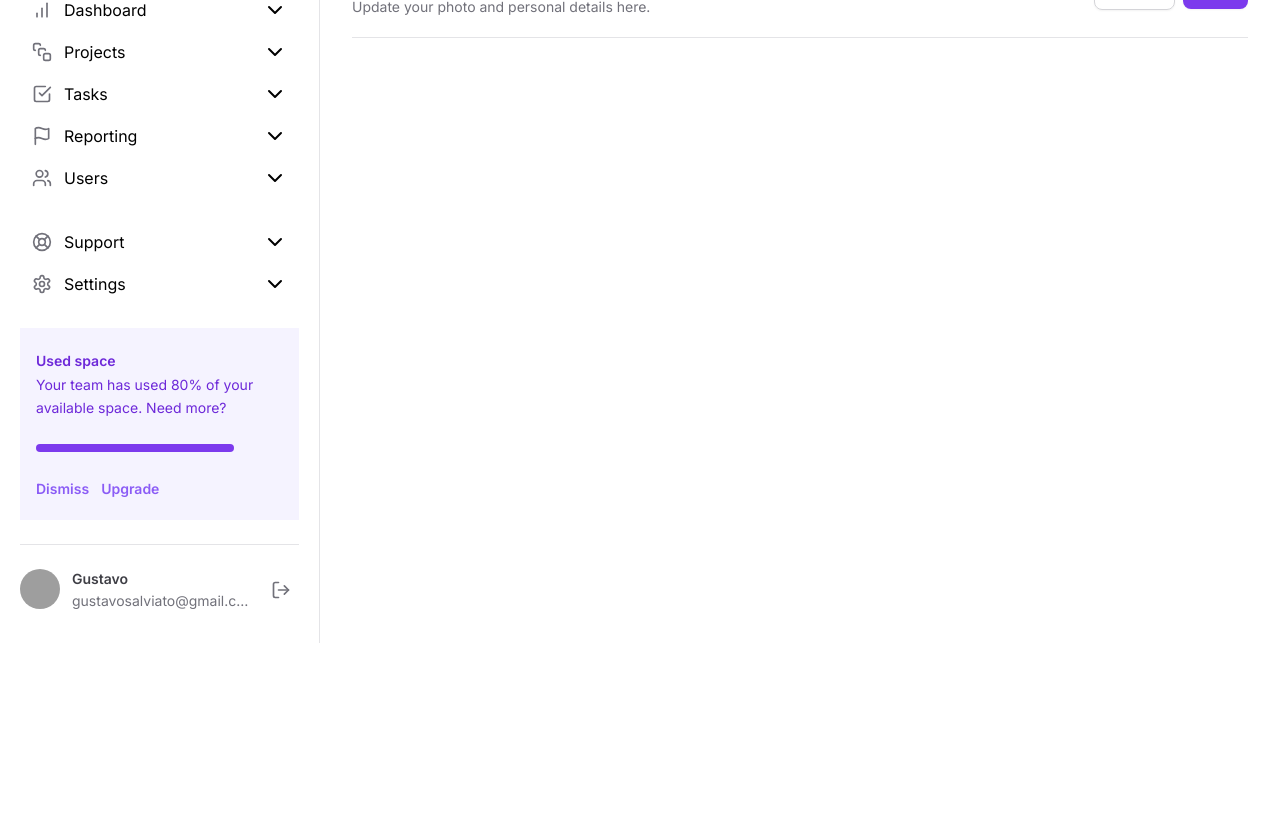
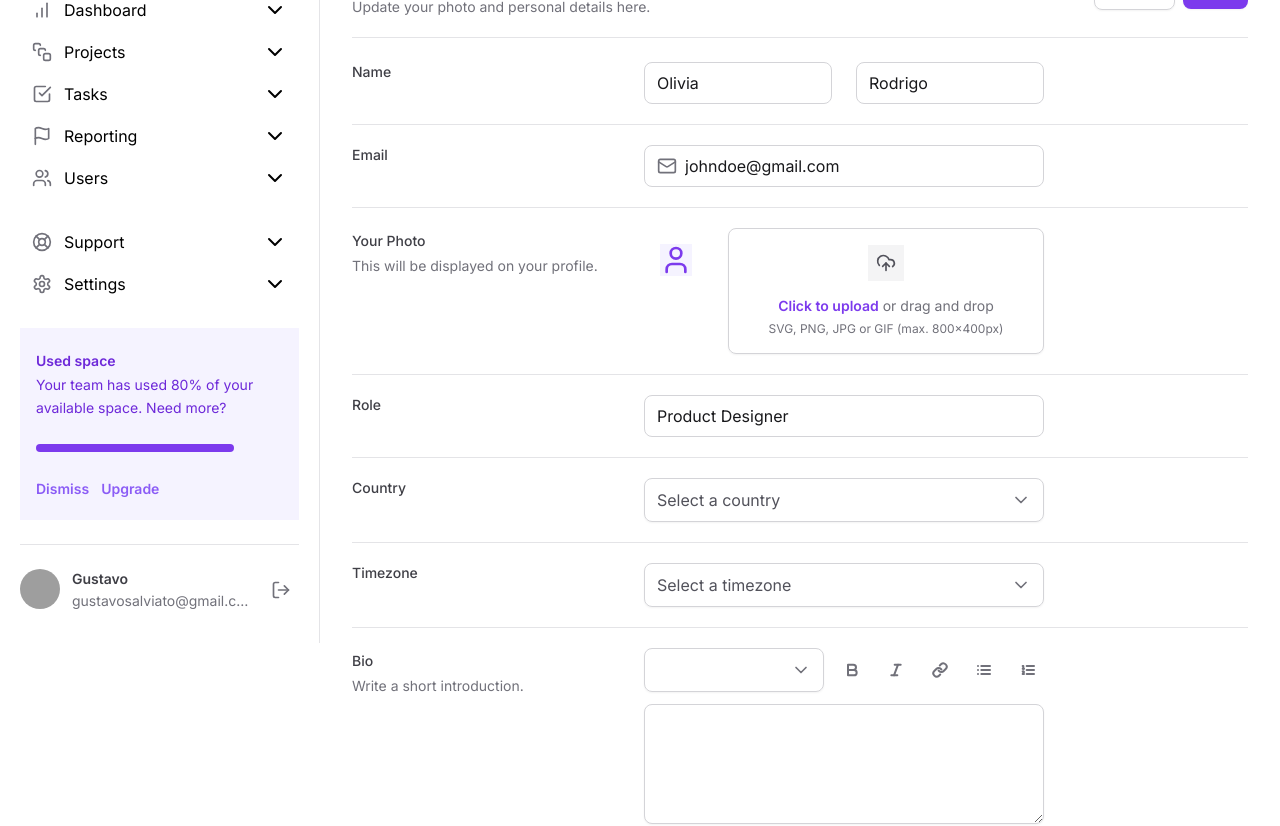
Before and after one commit to gustavosalviato/tailwind-master, a Next.js app: page / in a window 1280 px wide. Shown: the part 220-1046 px from the top of the page. Before the commit the page ends 800 px from the top, so only its background shows below. Built offline with nearby package versions, Linux system fonts and the light colour scheme; grey boxes are pictures that could not be loaded.

Commit message:
chore: responsive form

```diff
--- a/src/app/page.tsx
+++ b/src/app/page.tsx
@@ -28,11 +28,11 @@ export default function Home() {
         </div>
       </div>
 
-      {/* <form
+      <form
         id="formSubmit"
         className="mt-6 flex w-full flex-col space-y-5 divide-y divide-zinc-200"
       >
-        <div className="grid grid-cols-form gap-3">
+        <div className="grid gap-3 lg:grid-cols-form">
           <label
             htmlFor="firstName"
             className="text-sm font-medium text-zinc-700"
@@ -40,7 +40,7 @@ export default function Home() {
             Name
           </label>
 
-          <div className="grid grid-cols-2 gap-6">
+          <div className="grid gap-6 lg:grid-cols-2">
             <Input.Root>
               <Input.Control id="firstName" defaultValue="Olivia" />
             </Input.Root>
@@ -51,7 +51,7 @@ export default function Home() {
           </div>
         </div>
 
-        <div className="grid grid-cols-form gap-3 pt-5">
+        <div className="grid grid-cols-1 gap-3 pt-5 lg:grid-cols-form">
           <label className="text-sm font-medium text-zinc-700">Email</label>
 
           <Input.Root>
@@ -67,7 +67,7 @@ export default function Home() {
           <div />
         </div>
 
-        <div className="grid grid-cols-form gap-3 pt-5">
+        <div className="grid gap-3 pt-5 lg:grid-cols-form">
           <div className="space-y-1">
             <span className="text-sm font-medium text-zinc-700">
               Your Photo
@@ -78,7 +78,7 @@ export default function Home() {
             </p>
           </div>
 
-          <InputFile.Root className="flex items-start gap-5">
+          <InputFile.Root className="items-start gap-5 lg:flex">
             <InputFile.ImagePreview />
             <InputFile.Trigger />
             <InputFile.Control />
@@ -86,7 +86,7 @@ export default function Home() {
           <div />
         </div>
 
-        <div className="grid grid-cols-form gap-3 pt-5">
+        <div className="grid gap-3 pt-5 lg:grid-cols-form">
           <label className="text-sm font-medium text-zinc-700">Role</label>
 
           <Input.Root>
@@ -94,7 +94,7 @@ export default function Home() {
           </Input.Root>
         </div>
 
-        <div className="grid grid-cols-form gap-3 pt-5">
+        <div className="grid gap-3 pt-5 lg:grid-cols-form">
           <label className="text-sm font-medium text-zinc-700">Country</label>
           <Select placeholder="Select a country">
             <SelectItem value="br" text="Brasil" />
@@ -103,7 +103,7 @@ export default function Home() {
           <div />
         </div>
 
-        <div className="grid grid-cols-form gap-3 pt-5">
+        <div className="grid gap-3 pt-5 lg:grid-cols-form">
           <label className="text-sm font-medium text-zinc-700">Timezone</label>
           <Select placeholder="Select a timezone">
             <SelectItem
@@ -115,14 +115,13 @@ export default function Home() {
           <div />
         </div>
 
-        <div className="grid grid-cols-form gap-3 pt-5">
+        <div className="grid gap-3 pt-5 lg:grid-cols-form">
           <div className="space-y-1">
             <span className="text-sm font-medium text-zinc-700">Bio</span>
             <p className="text-sm text-zinc-500">Write a short introduction.</p>
           </div>
 
-          <div className="space-y-3">
-            <div className="grid grid-cols-2 gap-3">
+          <div className="grid grid-cols-1 gap-3">
             <Select placeholder="" defaultValue="normal">
               <SelectItem value="normal" text="Normal text" defaultChecked />
               <SelectItem value="md" text="Mark Down" defaultChecked />
@@ -171,12 +170,11 @@ export default function Home() {
 
             <TextArea />
           </div>
-          </div>
 
           <div />
         </div>
 
-        <div className="grid grid-cols-form gap-3 pt-5">
+        <div className="grid gap-3 pt-5 lg:grid-cols-form">
           <div className="space-y-1">
             <span className="text-sm font-medium text-zinc-700">
               Portfolio projects
@@ -197,7 +195,7 @@ export default function Home() {
           <Button variant="secondary">Cancel</Button>
           <Button variant="primary">Save</Button>
         </div>
-      </form> */}
+      </form>
     </>
   )
 }
--- a/src/components/Form/Select/index.tsx
+++ b/src/components/Form/Select/index.tsx
@@ -12,7 +12,7 @@ export interface SelectProps extends SelectPrimitive.SelectProps {
 export function Select({ children, placeholder }: SelectProps) {
   return (
     <SelectPrimitive.Root>
-      <SelectPrimitive.Trigger className="flex h-11 w-full items-center justify-between gap-2 rounded-lg border border-zinc-300 px-3 py-2 shadow-sm outline-none focus:border-violet-300 focus:ring-4 focus:ring-violet-50 data-[placeholder]:text-zinc-600">
+      <SelectPrimitive.Trigger className="flex h-11 w-full items-center justify-between gap-2 rounded-lg border border-zinc-300 px-3 py-2 shadow-sm outline-none data-[placeholder]:text-zinc-600 focus:border-violet-300 focus:ring-4 focus:ring-violet-50">
         <SelectPrimitive.Value
           placeholder={placeholder}
           className="text-black"
@@ -27,7 +27,7 @@ export function Select({ children, placeholder }: SelectProps) {
           side="bottom"
           position="popper"
           sideOffset={8}
-          className="animate-slideDownAndFade z-10 w-[--radix-select-trigger-width] overflow-hidden rounded-lg border border-zinc-200 bg-white"
+          className="z-10 w-[--radix-select-trigger-width] animate-slideDownAndFade overflow-hidden rounded-lg border border-zinc-200 bg-white"
         >
           <SelectPrimitive.Viewport>{children}</SelectPrimitive.Viewport>
         </SelectPrimitive.Content>
--- a/src/components/Sidebar/index.tsx
+++ b/src/components/Sidebar/index.tsx
@@ -12,7 +12,7 @@ import { Button } from '../Button'
 
 export function Sidebar() {
   return (
-    <Collapsible.Root className="fixed left-0 right-0 top-0 z-20 flex flex-col gap-6 overflow-hidden border-b border-zinc-200 bg-white p-4 data-[state=open]:bottom-0 lg:right-auto lg:h-auto lg:w-80 lg:overflow-auto lg:border-b-0 lg:border-r lg:border-zinc-200 lg:px-5 lg:py-8">
+    <Collapsible.Root className="fixed left-0 right-0 top-0 z-20 flex flex-col gap-6 overflow-hidden overflow-y-auto border-b border-zinc-200 bg-white p-4 scrollbar-thin scrollbar-track-zinc-950 scrollbar-thumb-zinc-800 data-[state=open]:bottom-0 lg:right-auto lg:h-auto lg:w-80 lg:overflow-auto lg:border-b-0 lg:border-r lg:border-zinc-200 lg:px-5 lg:py-8">
       <div className="flex items-center justify-between">
         <Logo />
 
```
Lines whose indentation alone changed are shown as unchanged.
